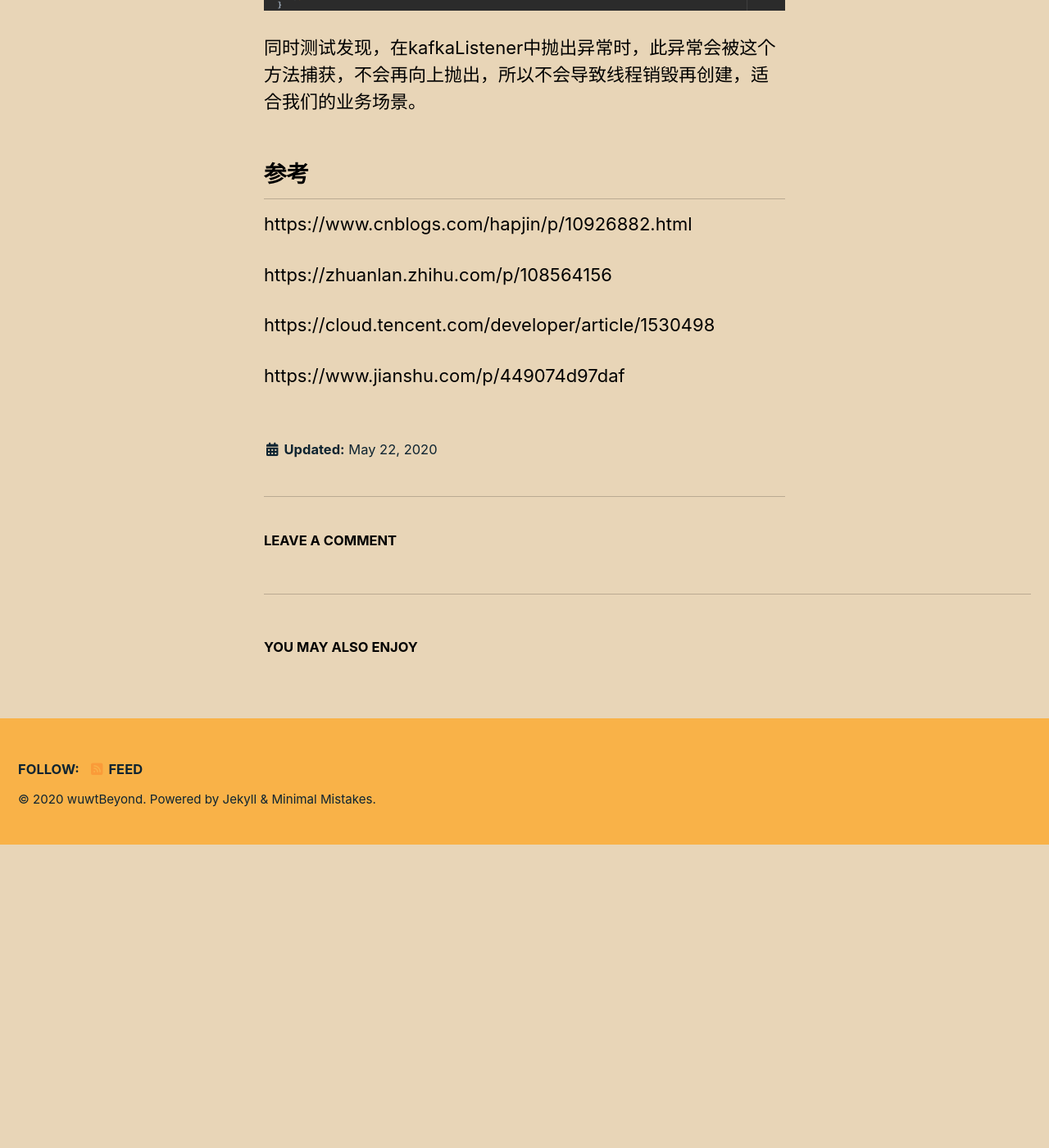
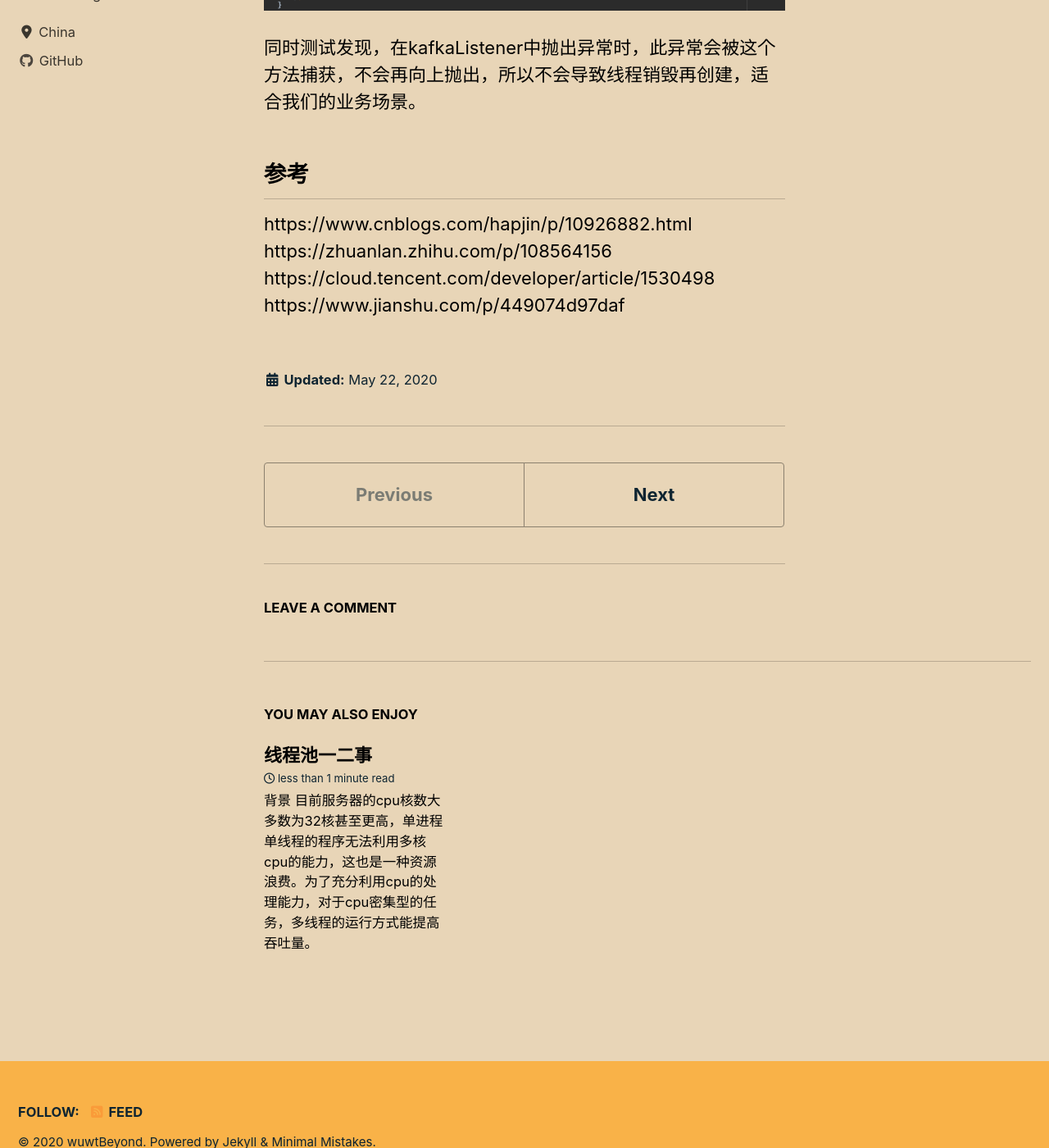
Before and after one commit to wuwtBeyond/wuwtBeyond.github.io, a Jekyll site: the page built from _posts/2020-05-22-kafka一二事.md, in a window 1280 px wide and 1400 px high, scrolled down 5897 px. Shown: the whole window at 82% size. Built offline with Jekyll 4.4.1, drawn with Linux system fonts in a browser that asks for light colours; cached includes are drawn as plain includes; nearby versions of some CDN libraries; comment, search, counter and statistics services are not loaded; before the commit the page ends 6927 px from its top, so only the background shows below that; part of the change alters nothing that is shown.

Commit message:
update thread pool 文章

```diff
--- a/_posts/2020-05-22-kafka一二事.md
+++ b/_posts/2020-05-22-kafka一二事.md
@@ -98,9 +98,6 @@ topic可以有多个partition，上面提到多分区可以提高消费者的吞
 ## 参考
 
 https://www.cnblogs.com/hapjin/p/10926882.html
-
 https://zhuanlan.zhihu.com/p/108564156
-
 https://cloud.tencent.com/developer/article/1530498
-
 https://www.jianshu.com/p/449074d97daf
--- /dev/null
+++ b/_posts/2020-05-30-线程池一二事.md
@@ -0,0 +1,57 @@
+# 背景
+目前服务器的cpu核数大多数为32核甚至更高，单进程单线程的程序无法利用多核cpu的能力，这也是一种资源浪费。为了充分利用cpu的处理能力，对于cpu密集型的任务，多线程的运行方式能提高吞吐量。
+
+公司最近的新项目也用到了线程池处理任务的方式，目前开发基本完成，实际效果留待之后观察。
+
+我认为采用多线程接受任务任务的方式是之后主流，所以结合实际项目，略微研究了一下线程池相关知识，以备后记。
+
+相关技术栈: Java thread pool springBoot
+
+## 线程池配置
+
+![](../assets/images/20200530/001.png)
+
+coreSize: 核心线程数，当有任务来时，创建线程执行任务
+
+maxSize: 最大线程数
+
+keepAliveTime: 超过coreSize的线程空闲的最大时间
+
+unit: 时间单位
+
+workQueue: 阻塞队列，线程数超过coreSize时，新提交任务进入阻塞队列
+
+threadFactory: 线程工厂，用来创建线程，可以指定创建线程的名字、指定新创建的线程是否为守护线程、指定线程的未捕获异常处理器
+
+rejectHandler: 任务拒绝的处理器，如果线程数量超过最大线程数，新提交任务执行拒绝策略
+
+## 异常处理和拒绝逻辑
+
+![](../assets/images/20200530/002.png)
+
+实际项目中，我们会封装一个类，这个类继承Thread或实现runnable接口，业务逻辑会实现在run方法中。业务逻辑常常会设计调用第三方接口、查询数据库等，难免会抛出一些未
+捕获的异常，对这些异常的处理就尤为重要，否则大量线程出现异常会导致线程池的不可用和业务的影响。
+
+afterExecute方法是ThreadPoolExecutor的一个方法，这个方法默认实现是空的。当线程有未经捕获的异常抛出时，会调用afterExecute方法，第二个参数Throwable不为null，则代表异常的
+具体类型，我们可以判断Throwable是否为null来检测线程是否正常，当不为null时，来执行发生异常时的业务处理逻辑。当然，在我们的业务线程类中，会try...catch..到抛出的异常，此处的异常处理
+是我们的异常兜底逻辑。
+
+PS：经过测试，项目中用execute提交异常任务时，有以下发现：
+
+1、重写afterExecute方法依然不能捕获异常，还会继续向上抛出；
+
+2、而重写Thread.UncaughtExceptionHandler接口能捕获异常，不再向上抛出；
+
+目前不清楚具体原因，不过经过自己反复对比发现，这两种处理异常的方式，原来线程都会销毁再重新创建，这销毁再创建线程的开销应该是有的。
+
+所以采用直接在业务线程类中try..catch...，这种方式异常会被捕获，不会向上抛出，而线程也不需要销毁再创建，虽然不太优雅，但却是权衡之后目前最好的实现方式。
+
+![](../assets/images/20200530/003.png)
+
+重写RejectedExecutionHandler接口中的rejectedExecution方法，可以实现线程池不能提交任务时的业务拒绝逻辑，保证业务处理的完整性。
+
+## 参考
+
+https://blog.csdn.net/Jack_SivenChen/article/details/53394058
+
+https://www.jianshu.com/p/30e488f4e021
```
Also changed, not shown: assets/images/20200530/001.png (added), assets/images/20200530/002.png (added), assets/images/20200530/003.png (added).
